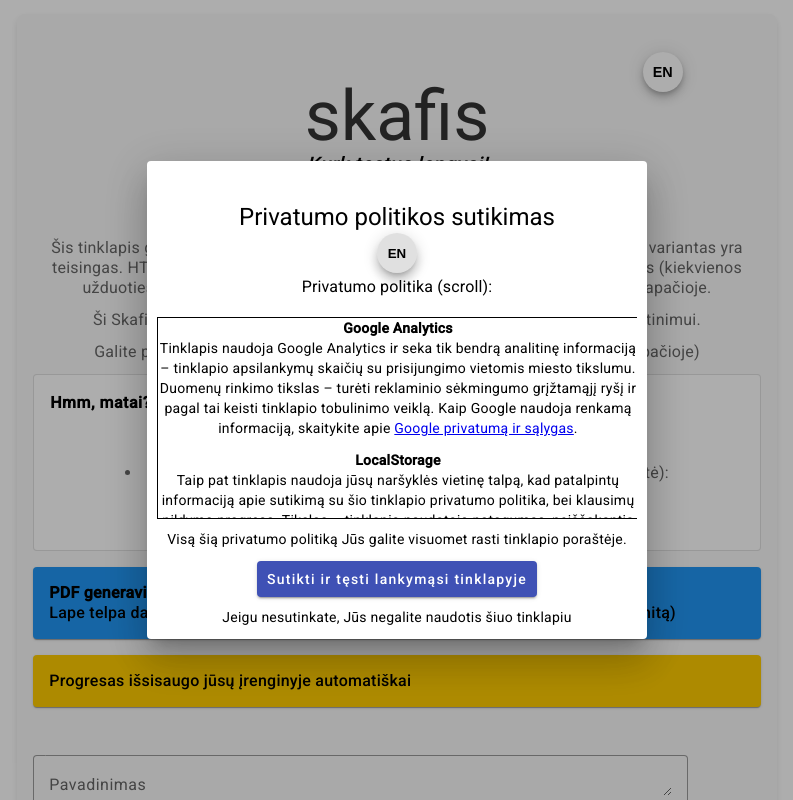
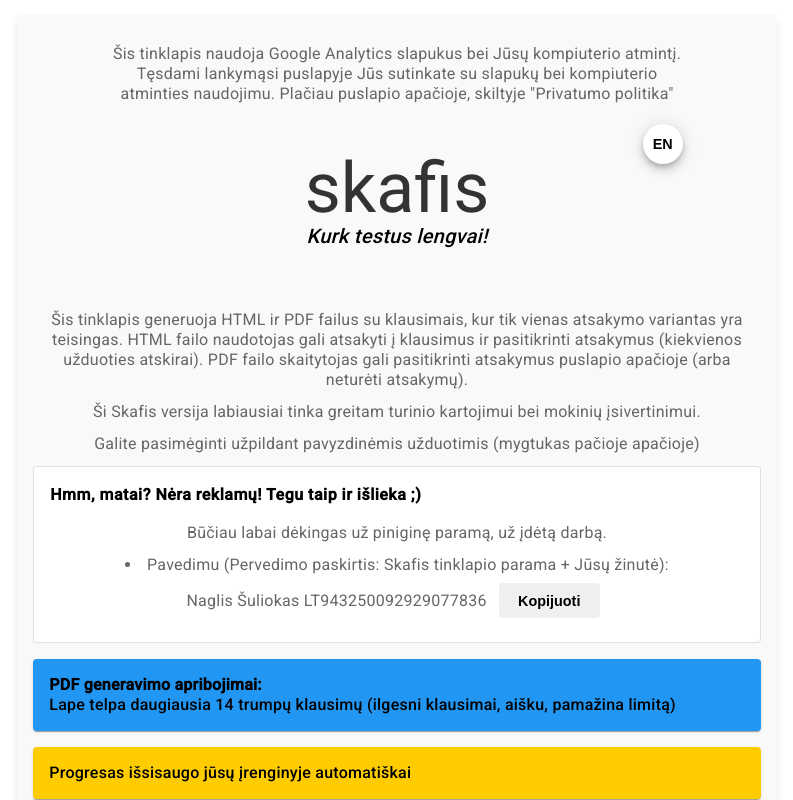
Before and after one commit to skafis-edtech/print, an Angular app: page / in a window 1280 px wide. Shown: the top 800 px of the page, without its empty margins (243-1036 px from the left). Built offline with nearby package versions, Linux system fonts and the light colour scheme.

Commit message:
Prep for prod just to work

```diff
--- a/src/app/home/components/title-description/title-description.component.html
+++ b/src/app/home/components/title-description/title-description.component.html
@@ -1,4 +1,10 @@
 <header>
+  <p>
+    Šis tinklapis naudoja Google Analytics slapukus bei Jūsų kompiuterio
+    atmintį. Tęsdami lankymąsi puslapyje Jūs sutinkate su slapukų bei
+    kompiuterio atminties naudojimu. Plačiau puslapio apačioje, skiltyje
+    "Privatumo politika"
+  </p>
   <button
     type="button"
     mat-mini-fab
@@ -15,7 +21,8 @@
   Šis tinklapis generuoja HTML ir PDF failus su klausimais, kur tik vienas
   atsakymo variantas yra teisingas. HTML failo naudotojas gali atsakyti į
   klausimus ir pasitikrinti atsakymus (kiekvienos užduoties atskirai). PDF failo
-  skaitytojas gali pasitikrinti atsakymus puslapio apačioje.
+  skaitytojas gali pasitikrinti atsakymus puslapio apačioje (arba neturėti
+  atsakymų).
 </p>
 <p>
   Ši Skafis versija labiausiai tinka greitam turinio kartojimui bei mokinių
--- a/src/app/home/generate-pdf.ts
+++ b/src/app/home/generate-pdf.ts
@@ -436,7 +436,7 @@
       }   `;
     });
     pdf.setFontSize(5);
-    pdf.text(answersText, startX, pdf.internal.pageSize.getHeight() - 5);
+    //pdf.text(answersText, startX, pdf.internal.pageSize.getHeight() - 5);
 
     const footer = 'Ši faila sugeneravo Skafis. www.skafis.lt';
     pdf.text(
--- a/src/app/home/home.component.html
+++ b/src/app/home/home.component.html
@@ -92,14 +92,14 @@
       >
         Pridėti ABCD klausimą
       </button>
-      <button
+      <!-- <button
         type="button"
         mat-raised-button
         color="secondary"
         (click)="addOpenQuestion()"
       >
         Pridėti atvirą klausimą
-      </button>
+      </button> -->
       <button
         *ngIf="questions.length > 1"
         type="button"
--- a/src/app/home/home.component.ts
+++ b/src/app/home/home.component.ts
@@ -36,12 +36,14 @@
   test: string = 'test';
 
   constructor(private fb: FormBuilder, public dialog: MatDialog) {
-    const consentGiven = localStorage.getItem('CONSENT_GIVEN');
-    if (!consentGiven) {
-      this.openDialog('0ms', '0ms');
-    } else {
-      this.trackAnalytics();
-    }
+    // const consentGiven = localStorage.getItem('CONSENT_GIVEN');
+    // if (!consentGiven) {
+    //   this.openDialog('0ms', '0ms');
+    // } else {
+    //   this.trackAnalytics();
+    // }
+    this.trackAnalytics();
+
     this.titleForm = this.fb.nonNullable.group<Questionaire>({
       title: this.fb.nonNullable.control<string>(''),
       questions: this.fb.nonNullable.array<Question>([]),
@@ -151,7 +153,7 @@
     questions.forEach((question: any) => {
       const questionGroup = this.fb.group<Question>({
         text: this.fb.nonNullable.control(question.text),
-        type: this.fb.nonNullable.control(question.type),
+        type: this.fb.nonNullable.control('ABCD'),
         options: this.fb.nonNullable.array(
           question.options?.map((option: any) => this.fb.control(option)) || []
         ),
```
Also changed, not shown: 2 other files (tests, documents, lock files or other folders).
